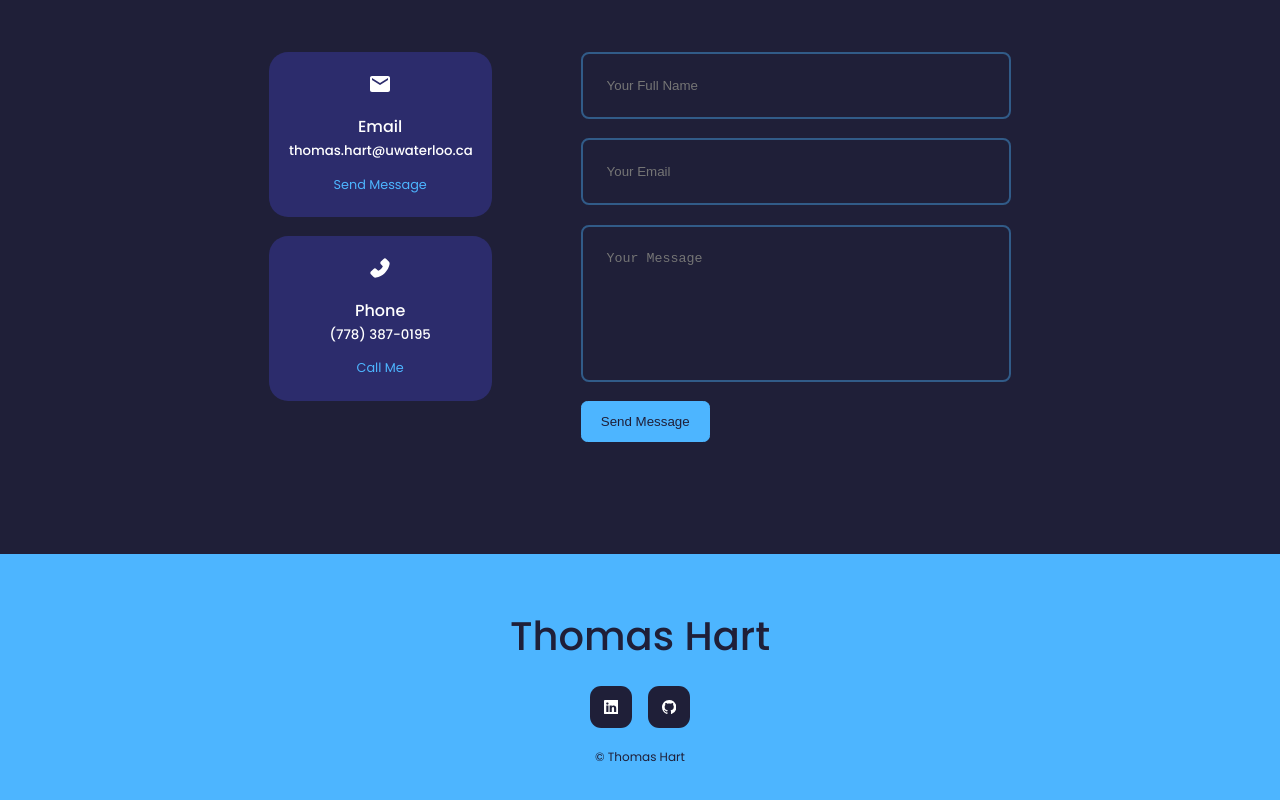
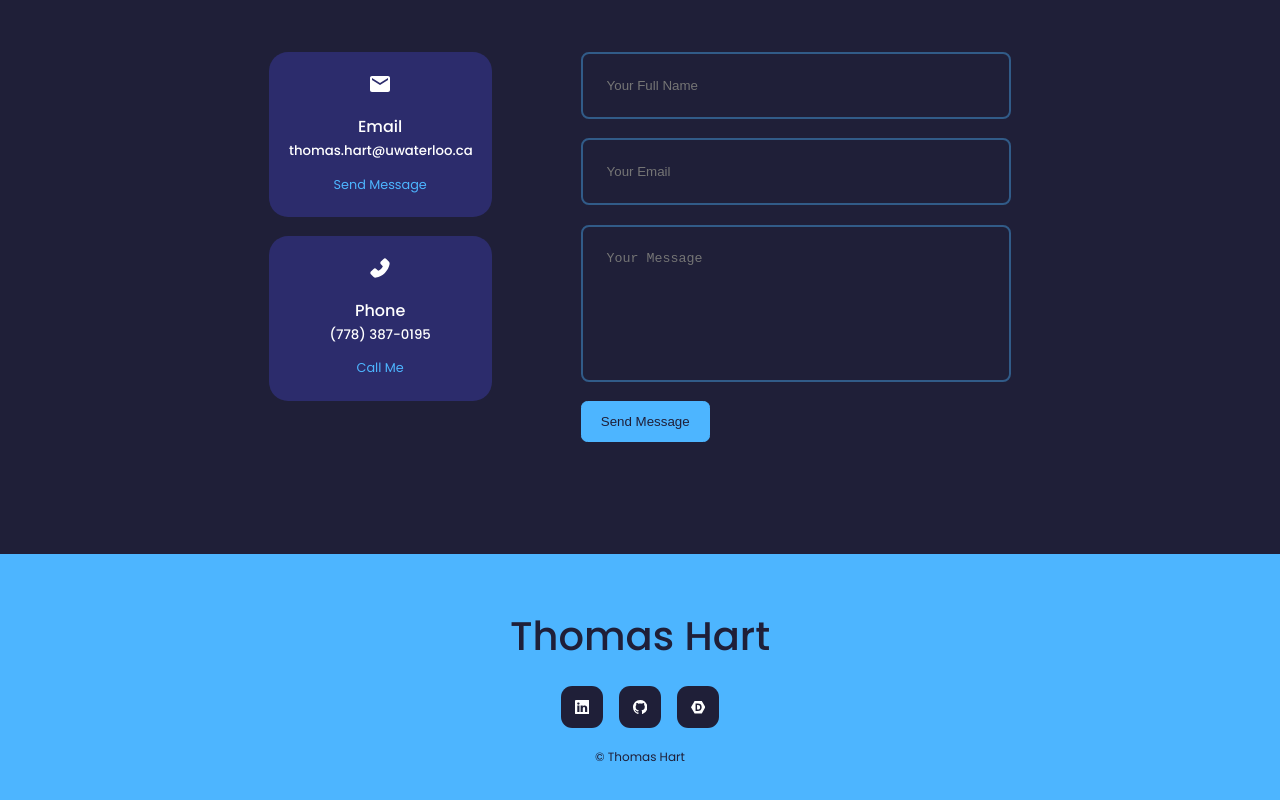
Before and after one commit to thomashart17/thomashart17.github.io, a React (Create React App) app: page / in a window 1280 px wide. Shown: the part 5858-6658 px from the top of the page. Built offline with nearby package versions, Linux system fonts and the light colour scheme.

Commit message:
Added devpost link in footer

```diff
--- a/src/components/footer/Footer.jsx
+++ b/src/components/footer/Footer.jsx
@@ -1,14 +1,16 @@
 import React from 'react'
 import './footer.css'
-import {BsLinkedin, BsGithub} from 'react-icons/bs'
+import { BsLinkedin, BsGithub } from 'react-icons/bs'
+import { SiDevpost } from 'react-icons/si'
 
 const Footer = () => {
   return (
     <footer>
       <a href='#' className='footer__logo'>Thomas Hart</a>
       <div className='footer__socials'>
-        <a href='https://linkedin.com/in/thomashart17'><BsLinkedin/></a>
-        <a href='https://github.com/thomashart17'><BsGithub/></a>
+        <a href='https://linkedin.com/in/thomashart17'><BsLinkedin /></a>
+        <a href='https://github.com/thomashart17'><BsGithub /></a>
+        <a href='https://devpost.com/thomashart17'><SiDevpost /></a>
       </div>
       <div className="footer__copyright">
         <small>&copy; Thomas Hart</small>
```
